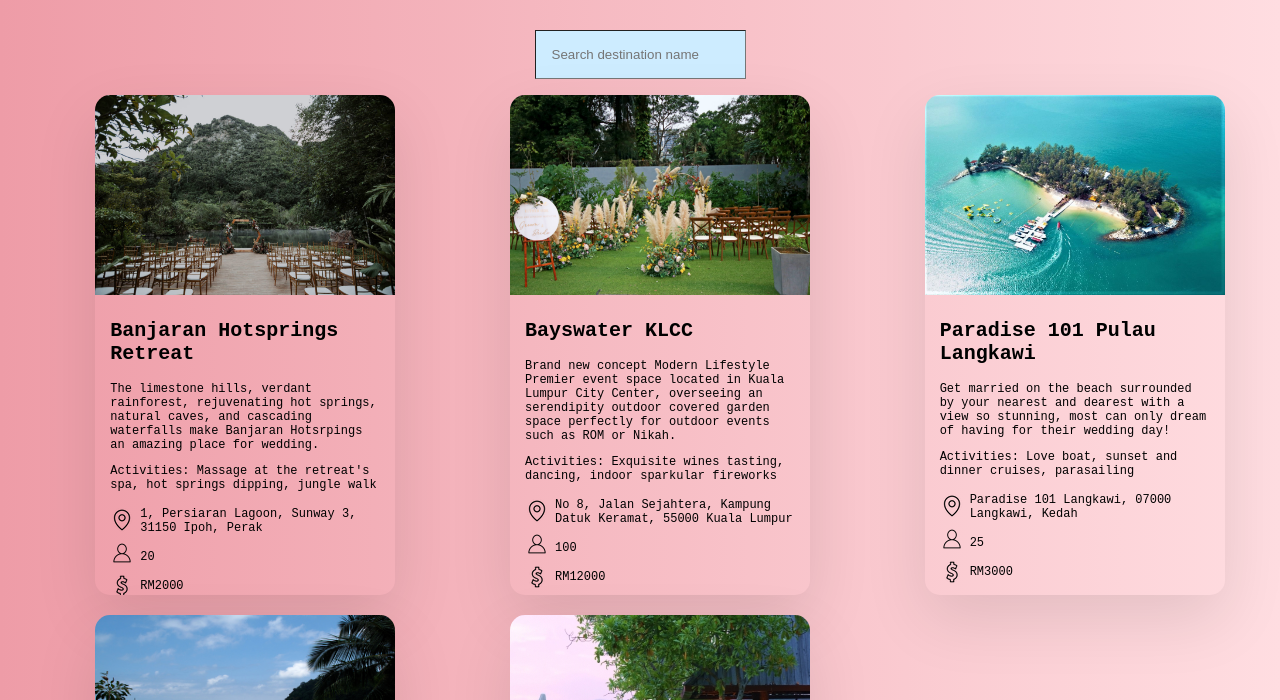
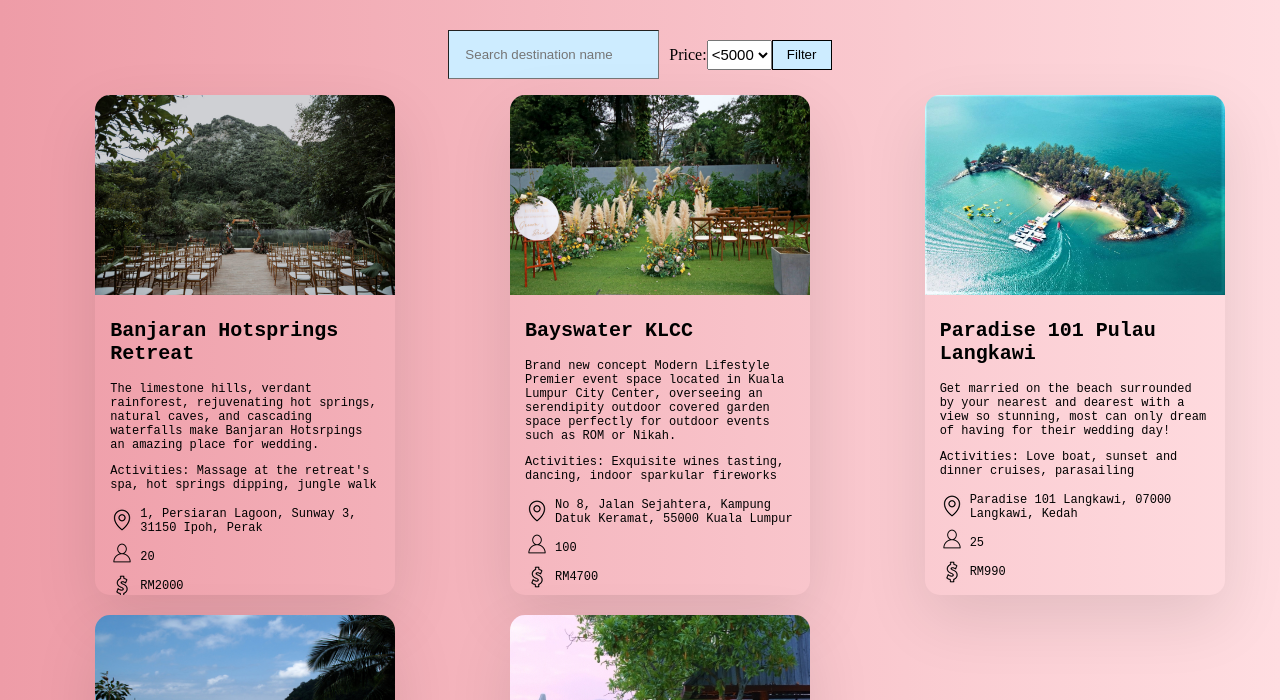
Before and after one commit to Chong1455/wedding-project, a plain HTML site: page weddingDestinationPage.html in a window 1280 px wide. Shown: the part 100-800 px from the top of the page. Drawn offline with Linux system fonts and the light colour scheme.

Commit message:
added filter price

```diff
--- a/weddingDestinationPage.css
+++ b/weddingDestinationPage.css
@@ -7,9 +7,25 @@
   border-width: 1px;
   padding: 1rem;
   background-color: #cdecff;
-  display: block;
-  margin-right: auto;
-  margin-left: auto;
+  margin-right: 10px;
+}
+
+.input-container {
+  display: flex;
+  justify-content: center;
+  align-items: center;
+}
+
+.filterButton {
+  background-color: #cdecff;
+  border: 1px solid;
+  height: 30px;
+  width: 60px;
+}
+
+.filterButton:hover {
+  background-color: #0575e6;
+  color: white;
 }
 
 .destination-header {
--- a/weddingDestinationPage.html
+++ b/weddingDestinationPage.html
@@ -13,13 +13,26 @@
   </head>
   <body>
     <h1 class="destination-header">Wedding Destinations</h1>
+    <div class="input-container">
       <input
         type="text"
         id="inputTitle"
-      onkeyup="filterTitle()"
+        onkeyup="filterItem()"
         placeholder="Search destination name"
         class="searchBox"
       />
+      <label>Price: </label>
+      <select name="price" id="price" style="height: 30px; font-size: 15px">
+        <option value="5000"><5000</option>
+        <option value="4000"><4000</option>
+        <option value="3000"><3000</option>
+        <option value="2000"><2000</option>
+        <option value="1000"><1000</option>
+      </select>
+      <button id="btnPrice" class="filterButton">
+        Filter
+      </button>
+    </div>
     <ul class="card-container" id="myUL">
       <!-- Banjaran Hotsprings -->
       <li class="card">
--- a/weddingDestinationPage.js
+++ b/weddingDestinationPage.js
@@ -16,7 +16,7 @@
     activities: "Exquisite wines tasting, dancing, indoor sparkular fireworks",
     address: "No 8, Jalan Sejahtera, Kampung Datuk Keramat, 55000 Kuala Lumpur",
     people: 100,
-    price: 12000,
+    price: 4700,
   },
   {
     title: "Paradise 101 Pulau Langkawi",
@@ -25,7 +25,7 @@
     activities: "Love boat, sunset and dinner cruises, parasailing",
     address: "Paradise 101 Langkawi, 07000 Langkawi, Kedah",
     people: 25,
-    price: 3000,
+    price: 990,
   },
   {
     title: "Pulau Perhentian",
@@ -63,15 +63,21 @@
   priceList[i].innerHTML = "RM" + weddingDestinations[i].price;
 }
 
-function filterTitle() {
+function filterItem() {
   var inputTitle = document.getElementById("inputTitle").value.toUpperCase();
   var ul = document.getElementById("myUL");
   var li = ul.getElementsByTagName("li");
+  var price = parseInt(document.querySelector("#price").value);
   for (var j = 0; j < li.length; j++) {
-    if (titleList[j].innerHTML.toUpperCase().indexOf(inputTitle) > -1) {
+    if (
+      weddingDestinations[j].title.toUpperCase().indexOf(inputTitle) > -1 &&
+      weddingDestinations[j].price < price
+    ) {
       li[j].style.display = "";
     } else {
       li[j].style.display = "none";
     }
   }
 }
+
+document.getElementById("btnPrice").addEventListener("click", filterItem);
```
Lines whose indentation alone changed are shown as unchanged.
